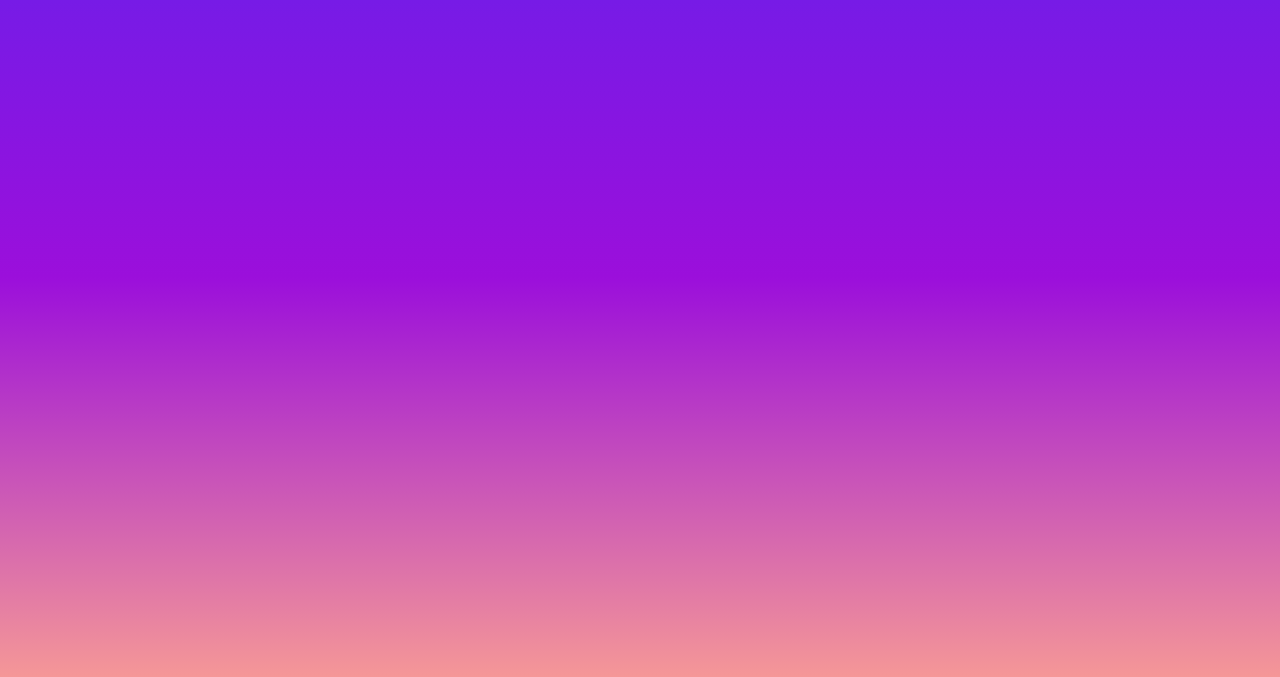
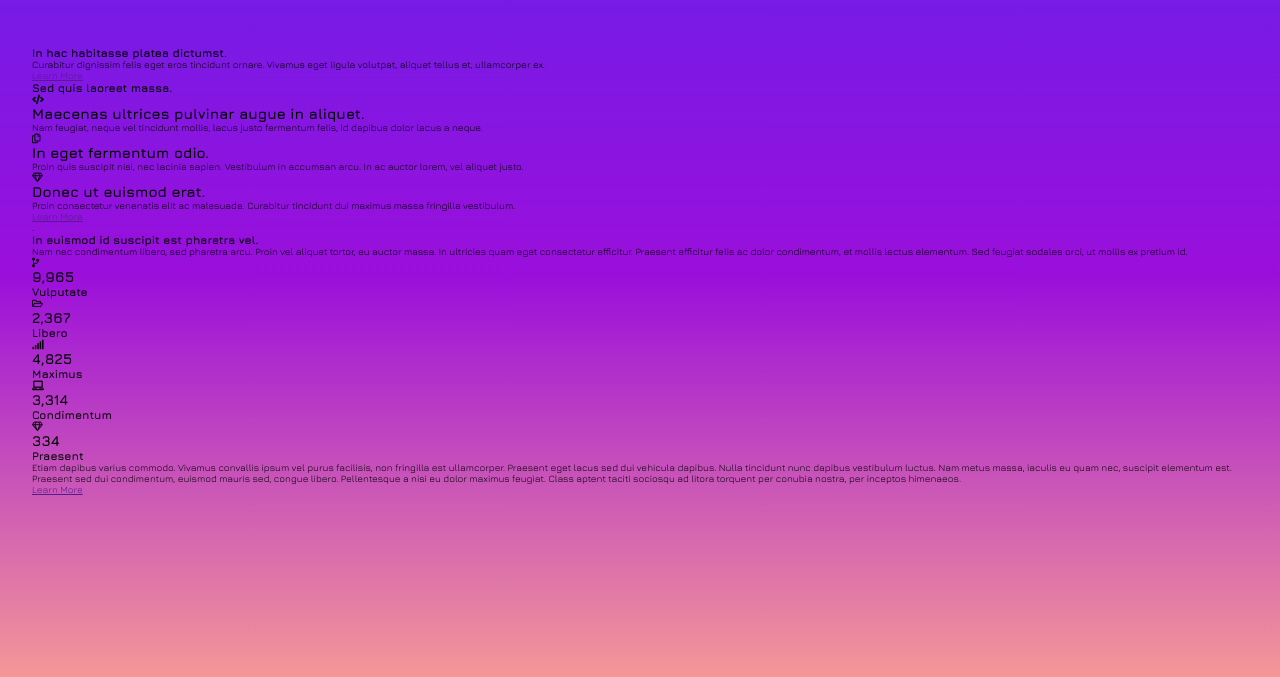
Before and after one commit to VictorPMello/Stellar-templetad, a plain HTML site: page 04/index.html in a window 1280 px wide. Shown: the part 137-814 px from the top of the page. Drawn offline with nearby package versions, Linux system fonts and the light colour scheme.

Commit message:
Add files via upload

```diff
--- a/04/index.html
+++ b/04/index.html
@@ -9,9 +9,8 @@
     <link rel="icon" href="./images/icon.ico">
 
     <link href="https://fonts.googleapis.com/css2?family=Jura:wght@400;600;700&display=swap" rel="stylesheet">
+    <link rel="stylesheet" href="https://cdnjs.cloudflare.com/ajax/libs/font-awesome/5.11.2/css/all.css">
 
-
-    <link rel="stylesheet" href="https://cdnjs.cloudflare.com/ajax/libs/font-awesome/5.11.2/css/all.css">
     <link rel="stylesheet" href="./css/main.css">
 </head>
 <body>
@@ -20,8 +19,8 @@
                 <i class="fas fa-rocket"></i>
                 <ul>
                     <li><a href="#intro">introduction</a></li>
-                    <li><a href="">first section</a></li>
-                    <li><a href="">second section</a></li>
+                    <li><a href="#first">first section</a></li>
+                    <li><a href="#second">second section</a></li>
                     <li><a href="">aboult</a></li>
                     <li><a href="">contacts</a></li>
                 </ul>
@@ -46,11 +45,123 @@
         </div><!--.container-->
     </header>
 
+<div class="container">
     <section class="intro">
-        <div class="container">
+        <aside class="intro-content">
+            <div class="intro-img-box">
+                <img>
+            </div><!--.intro-img-box-->
 
-        </div><!--.container-->
+            <div class="intro-text-box">
+                <h1>In hac habitasse platea dictumst.</h1>
+                <span class="border-bottom"></span>
+
+                <p>Curabitur dignissim felis eget eros tincidunt ornare. Vivamus eget ligula volutpat, aliquet tellus et, ullamcorper ex.</p>
+
+                <a href="" class="btn">Learn More</a>
+            </div><!--.intro-text-box-->
+        </aside><!--.intro-content-->
     </section><!--.intro-->
+
+    <section class="first">
+        <aside class="first-content">
+            <div class="first-title">
+                <h1>Sed quis laoreet massa.</h1>
+                <span class="border-bottom"></span>
+            </div><!--.first-title-->
+
+            <div class="first-grid-box">
+                <div class="grid-content">
+                    <div class="ico-box">
+                        <i class="fas fa-code"></i>
+                    </div><!--.ico-box-->
+
+                    <h2>Maecenas ultrices pulvinar augue in aliquet.</h2>
+                    <p>Nam feugiat, neque vel tincidunt mollis, lacus justo fermentum felis, id dapibus dolor lacus a neque.</p>
+                </div><!--.grid-content-->
+
+                <div class="grid-content">
+                    <div class="ico-box">
+                        <i class="far fa-copy"></i>
+                    </div><!--.ico-box-->
+
+                    <h2>In eget fermentum odio.</h2>
+                    <p>Proin quis suscipit nisi, nec lacinia sapien. Vestibulum in accumsan arcu. In ac auctor lorem, vel aliquet justo.</p>
+                </div><!--.grid-content-->
+
+                <div class="grid-content">
+                    <div class="ico-box">
+                        <i class="far fa-gem"></i>
+                    </div><!--.ico-box-->
+
+                    <h2>Donec ut euismod erat.</h2>
+                    <p>Proin consectetur venenatis elit ac malesuada. Curabitur tincidunt dui maximus massa fringilla vestibulum.</p>
+                </div><!--.grid-content-->
+            </div><!--.first-grid-box-->
+
+            <a href="" class="btn">Learn More</a>
+        </aside><!--.first-content-->
+    </section>.<!--first-->
+
+    <section class="second">
+        <aside class="second-content">
+            <div class="second-title">
+                <h1>In euismod id suscipit est pharetra vel.</h1>
+                <span class="border-bottom"></span>
+                <p>Nam nec condimentum libero, sed pharetra arcu. Proin vel aliquet tortor, eu auctor massa. In ultricies quam eget consectetur efficitur. Praesent efficitur felis ac dolor condimentum, et mollis lectus elementum. Sed feugiat sodales orci, ut mollis ex pretium id.</p>
+            </div><!--.second-title-->
+
+            <div class="second-grid">
+                <div class="second-grid-box">
+                    <div class="second-grid-content">
+                        <i class="fas fa-code-branch"></i>
+                        <h2>9,965</h2>
+                        <h3>Vulputate</h3>
+                    </div><!--.second-grid-content-->
+                </div><!--.second-grid-box-->
+
+                <div class="second-grid-box">
+                    <div class="second-grid-content">
+                        <i class="far fa-folder-open"></i>
+                        <h2>2,367</h2>
+                        <h3>Libero</h3>
+                    </div><!--.second-grid-content-->
+                </div><!--.second-grid-box-->
+
+                <div class="second-grid-box">
+                    <div class="second-grid-content">
+                        <i class="fas fa-signal"></i>
+                        <h2>4,825</h2>
+                        <h3>Maximus</h3>
+                    </div><!--.second-grid-content-->
+                </div><!--.second-grid-box-->
+
+                <div class="second-grid-box">
+                    <div class="second-grid-content">
+                        <i class="fas fa-laptop"></i>
+                        <h2>3,314</h2>
+                        <h3>Condimentum</h3>
+                    </div><!--.second-grid-content-->
+                </div><!--.second-grid-box-->
+
+                <div class="second-grid-box">
+                    <div class="second-grid-content">
+                        <i class="far fa-gem"></i>
+                        <h2>334</h2>
+                        <h3>Praesent</h3>
+                    </div><!--.second-grid-content-->
+                </div><!--.second-grid-box-->
+
+            </div><!--.second-grid-->
+
+            <div class="second-text">
+                <p>Etiam dapibus varius commodo. Vivamus convallis ipsum vel purus facilisis, non fringilla est ullamcorper. Praesent eget lacus sed dui vehicula dapibus. Nulla tincidunt nunc dapibus vestibulum luctus. Nam metus massa, iaculis eu quam nec, suscipit elementum est. Praesent sed dui condimentum, euismod mauris sed, congue libero. Pellentesque a nisi eu dolor maximus feugiat. Class aptent taciti sociosqu ad litora torquent per conubia nostra, per inceptos himenaeos.</p>
+
+                <a href="" class="btn">Learn More</a>
+            </div><!--.second-text-->
+        </aside><!--.second-content-->
+    </section><!--.second-->
+</div><!--.container-->
 
 <script src="./js/jquery.js"></script>
 <script src="./js/function.js"></script>
```
